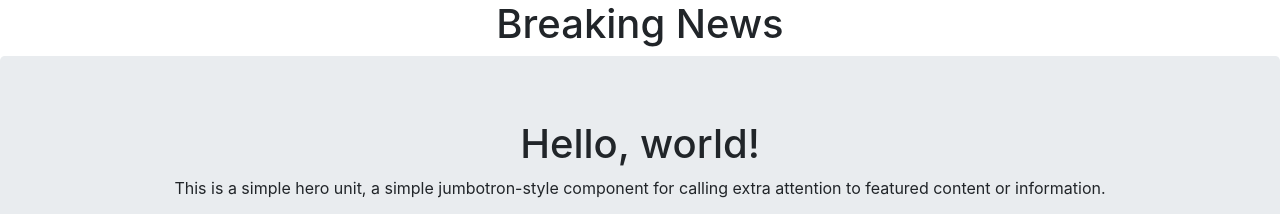
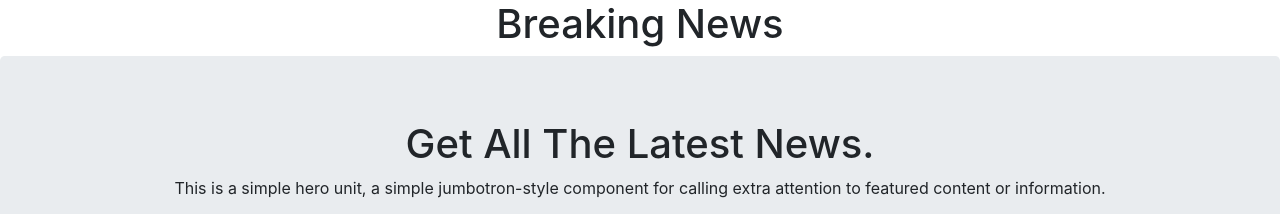
Before and after one commit to bmrabiulalam/rest-countries-react-router, a React (Create React App) app: page / in a window 1280 px wide. Shown: the top 214 px of the page. Built offline with nearby package versions, Linux system fonts and the light colour scheme; no server answers.

Commit message:
some update

```diff
--- a/src/components/Header/Header.js
+++ b/src/components/Header/Header.js
@@ -4,7 +4,7 @@ import { Button, Jumbotron } from 'react-bootstrap';
 const Header = () => {
     return (
         <Jumbotron>
-            <h1>Hello, world!</h1>
+            <h1>Get All The Latest News.</h1>
             <p>
                 This is a simple hero unit, a simple jumbotron-style component for calling
                 extra attention to featured content or information.
--- a/src/components/TopHeadLine/TopHeadLine.js
+++ b/src/components/TopHeadLine/TopHeadLine.js
@@ -5,7 +5,7 @@ const TopHeadLine = () => {
     const [articles, setArticles] = useState([]);
 
     function getDate() {
-        var d = new Date(),
+        let d = new Date(),
             month = '' + (d.getMonth() + 1),
             day = '' + d.getDate(),
             year = d.getFullYear();
```
